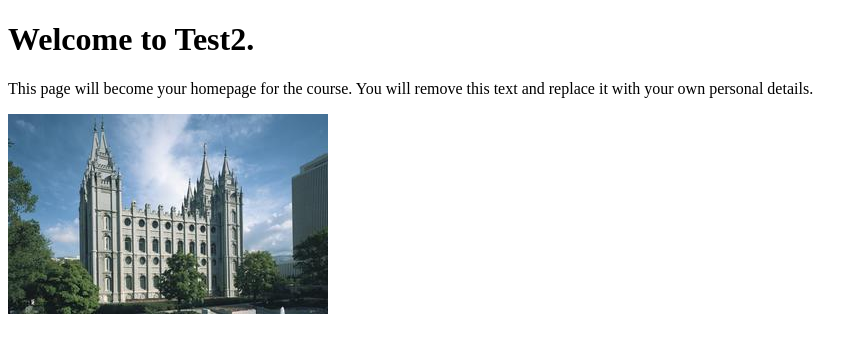
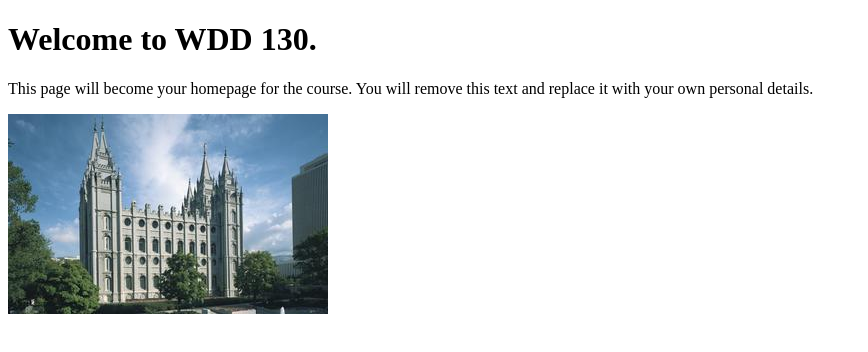
Before and after one commit to blburgen/test2, a plain HTML site: page index.html in a window 1280 px wide. Shown: the whole page, without its empty margins (0-868 px from the left). Drawn offline with Linux system fonts and the light colour scheme.

Commit message:
changed to WDD130

```diff
--- a/index.html
+++ b/index.html
@@ -6,7 +6,7 @@
     <title>WDD 130 | Personal Homepage</title>
 </head>
 <body>
-    <h1>Welcome to Test2.</h1>
+    <h1>Welcome to WDD 130.</h1>
     <p>This page will become your homepage for the course. You will remove this text and replace it with your own personal details.</p>
 
     <img src="images/salt-lake-temple.jpg" alt="The Salt Lake Temple.">
```
